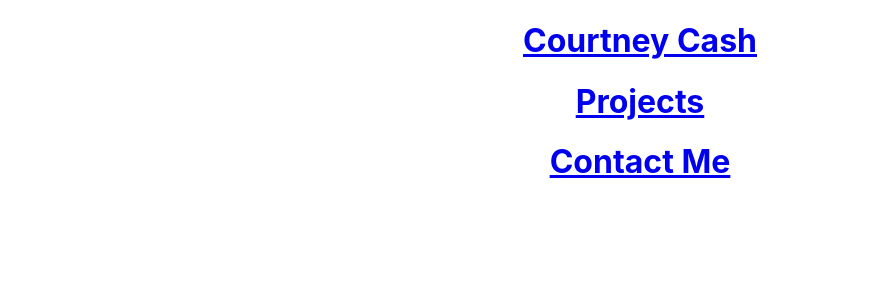
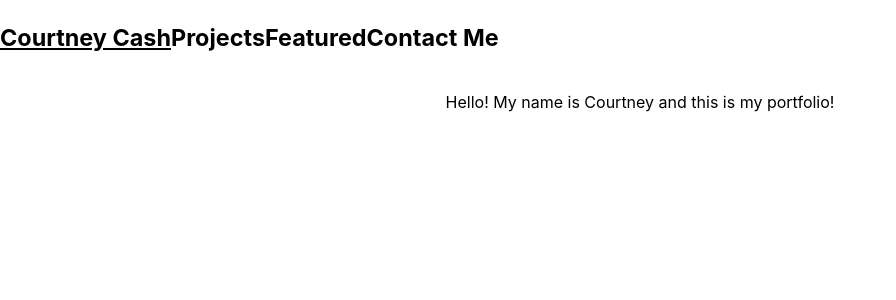
Before and after one commit to ccash12/my-portfolio, a React (Create React App) app in the folder courtney-cash-portfolio/: page / in a window 1280 px wide. Shown: the top 300 px of the page, without its empty margins (0-896 px from the left). Built offline with nearby package versions, Linux system fonts and the light colour scheme.

Commit message:
added home and some styling

```diff
--- a/courtney-cash-portfolio/src/App.js
+++ b/courtney-cash-portfolio/src/App.js
@@ -4,11 +4,13 @@ import './App.css';
 //component imports
 
 import NavBar from './components/NavBar'
+import Home from './components/Home'
 
 function App() {
   return (
     <div className="App">
       <NavBar />
+      <Home />
     </div>
   );
 }
--- /dev/null
+++ b/courtney-cash-portfolio/src/components/Home.js
@@ -0,0 +1,11 @@
+
+
+function Home() {
+    return(
+        <div>
+            <p>Hello! My name is Courtney and this is my portfolio!</p>
+        </div>
+    )
+}
+
+export default Home;
--- a/courtney-cash-portfolio/src/components/NavBar.js
+++ b/courtney-cash-portfolio/src/components/NavBar.js
@@ -3,15 +3,18 @@ import { Link } from "react-router-dom"
 
 function NavBar() {
     return(
-        <div>
+        <div className="NavBarContainer">
             <Link to="/">
-                <h1>Courtney Cash</h1>
+                <h3>Courtney Cash</h3>
             </Link>
             <Link to="/projects">
-                <h1>Projects</h1>
+                <h3>Projects</h3>
+            </Link>
+            <Link to="featured">
+                <h3>Featured</h3>
             </Link>
             <Link to="/contact">
-                <h1>Contact Me</h1>
+                <h3>Contact Me</h3>
             </Link>
 
         </div>
--- a/courtney-cash-portfolio/src/index.css
+++ b/courtney-cash-portfolio/src/index.css
@@ -11,3 +11,22 @@ code {
   font-family: source-code-pro, Menlo, Monaco, Consolas, 'Courier New',
     monospace;
 }
+
+.NavBarContainer {
+  position: relative;
+  display: flex;
+  flex-direction: row;
+  align-items: center;
+  margin: 0;
+}
+
+a{
+  color: black;
+  text-decoration: none;
+  display: block;
+  justify-content: center;
+  font-size: 20px;
+}
+a:hover{
+  text-decoration: underline;
+}
```
